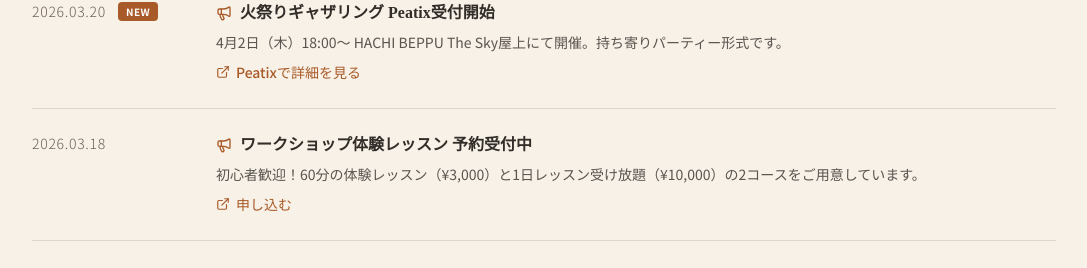
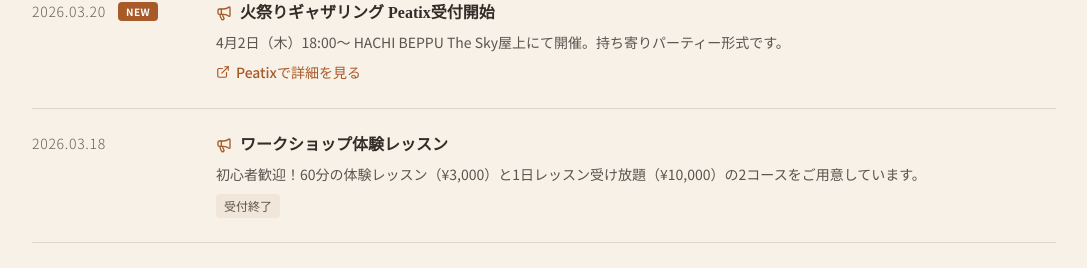
Before and after one commit to hirohiro731123/kannawa-wellness, a React (Vite) app: page / in a window 1280 px wide. Shown: the part 1420-1688 px from the top of the page, without its empty margins (96-1183 px from the left). Built offline with nearby package versions, Linux system fonts and the light colour scheme.

Commit message:
Mark expired workshop booking as ended

```diff
--- a/Home.tsx
+++ b/Home.tsx
@@ -21,7 +21,6 @@ const IMAGES = {
 // Links
 const LINKS = {
   peatixFire: "https://peatix.com/event/4932863",
-  peatixWorkshop: "https://coubic.com/reomatsumoto/1855441",
   googleMap: "https://www.google.com/maps/search/HACHI+BEPPU+The+Sky+%E5%A4%A7%E5%88%86%E7%9C%8C%E5%88%A5%E5%BA%9C%E5%B8%82%E9%89%84%E8%BC%AA796-18",
   instagram: "https://www.instagram.com/hachibeppu/",
 };
@@ -32,7 +31,7 @@ const LINKS = {
 // 各ニュースは { date, title, body, link?, linkLabel? } の形式です。
 // link と linkLabel は任意です（リンクが不要なら省略可）。
 // 新しいニュースを配列の先頭に追加すると、上に表示されます。
-const newsItems: { date: string; title: string; body: string; link?: string; linkLabel?: string; isNew?: boolean }[] = [
+const newsItems: { date: string; title: string; body: string; link?: string; linkLabel?: string; statusLabel?: string; isNew?: boolean }[] = [
   {
     date: "2026.05.29",
     title: "5月31日 (日)　17:00~19:00  ハンドパンOpenDay with Reo Matsumoto ゲリラ開催！",
@@ -72,10 +71,9 @@ const newsItems: { date: string; title: string; body: string; link?: string; lin
   },
   {
     date: "2026.03.18",
-    title: "ワークショップ体験レッスン 予約受付中",
+    title: "ワークショップ体験レッスン",
     body: "初心者歓迎！60分の体験レッスン（¥3,000）と1日レッスン受け放題（¥10,000）の2コースをご用意しています。",
-    link: "https://coubic.com/reomatsumoto/1855441",
-    linkLabel: "申し込む",
+    statusLabel: "受付終了",
   },
 ];
 
@@ -360,6 +358,11 @@ export default function Home() {
                         <ExternalLink className="w-3.5 h-3.5" />
                         {item.linkLabel || "詳細を見る"}
                       </a>
+                    )}
+                    {item.statusLabel && (
+                      <span className="inline-block mt-2 px-2 py-1 text-xs font-medium text-[oklch(0.45_0.02_60)] bg-[oklch(0.93_0.02_75)] rounded">
+                        {item.statusLabel}
+                      </span>
                     )}
                   </div>
                 </div>
@@ -671,15 +674,9 @@ export default function Home() {
 
           {/* Workshop CTA */}
           <div className="mt-10 text-center">
-            <a
-              href={LINKS.peatixWorkshop}
-              target="_blank"
-              rel="noopener noreferrer"
-              className="inline-flex items-center gap-2 bg-[oklch(0.55_0.12_50)] hover:bg-[oklch(0.5_0.13_50)] text-white px-8 py-4 rounded-lg text-base font-medium tracking-wider transition-colors shadow-md"
-            >
-              <ExternalLink className="w-5 h-5" />
-              Peatixでワークショップに申し込む
-            </a>
+            <span className="inline-flex items-center gap-2 bg-[oklch(0.93_0.02_75)] border border-[oklch(0.88_0.02_75)] text-[oklch(0.45_0.02_60)] px-8 py-4 rounded-lg text-base font-medium tracking-wider">
+              受付終了
+            </span>
             <p className="mt-3 text-[oklch(0.5_0.02_60)] text-sm">
               会場: HACHI BEPPU The Sky（
               <a
@@ -916,15 +913,10 @@ export default function Home() {
                     <span className="text-[oklch(0.35_0.01_60)]">火祭りギャザリング</span>
                     <ExternalLink className="w-4 h-4 text-[oklch(0.55_0.12_50)]" />
                   </a>
-                  <a
-                    href={LINKS.peatixWorkshop}
-                    target="_blank"
-                    rel="noopener noreferrer"
-                    className="flex items-center justify-between p-3 rounded-lg border border-[oklch(0.88_0.02_75)] hover:border-[oklch(0.55_0.12_50)]/50 hover:bg-[oklch(0.93_0.02_75)]/50 transition-all text-sm"
-                  >
-                    <span className="text-[oklch(0.35_0.01_60)]">ワークショップ申し込み</span>
-                    <ExternalLink className="w-4 h-4 text-[oklch(0.55_0.12_50)]" />
-                  </a>
+                  <div className="flex items-center justify-between p-3 rounded-lg border border-[oklch(0.88_0.02_75)] text-sm">
+                    <span className="text-[oklch(0.35_0.01_60)]">ワークショップ</span>
+                    <span className="text-[oklch(0.5_0.02_60)]">受付終了</span>
+                  </div>
                 </div>
               </div>
             </div>
@@ -973,14 +965,7 @@ export default function Home() {
             >
               火祭りギャザリング（Peatix）
             </a>
-            <a
-              href={LINKS.peatixWorkshop}
-              target="_blank"
-              rel="noopener noreferrer"
-              className="text-[oklch(0.65_0.08_70)] hover:text-[oklch(0.85_0.08_70)] transition-colors"
-            >
-              ワークショップ（Peatix）
-            </a>
+            <span className="text-[oklch(0.65_0.08_70)]">ワークショップ（受付終了）</span>
             <a
               href={LINKS.googleMap}
               target="_blank"
```
